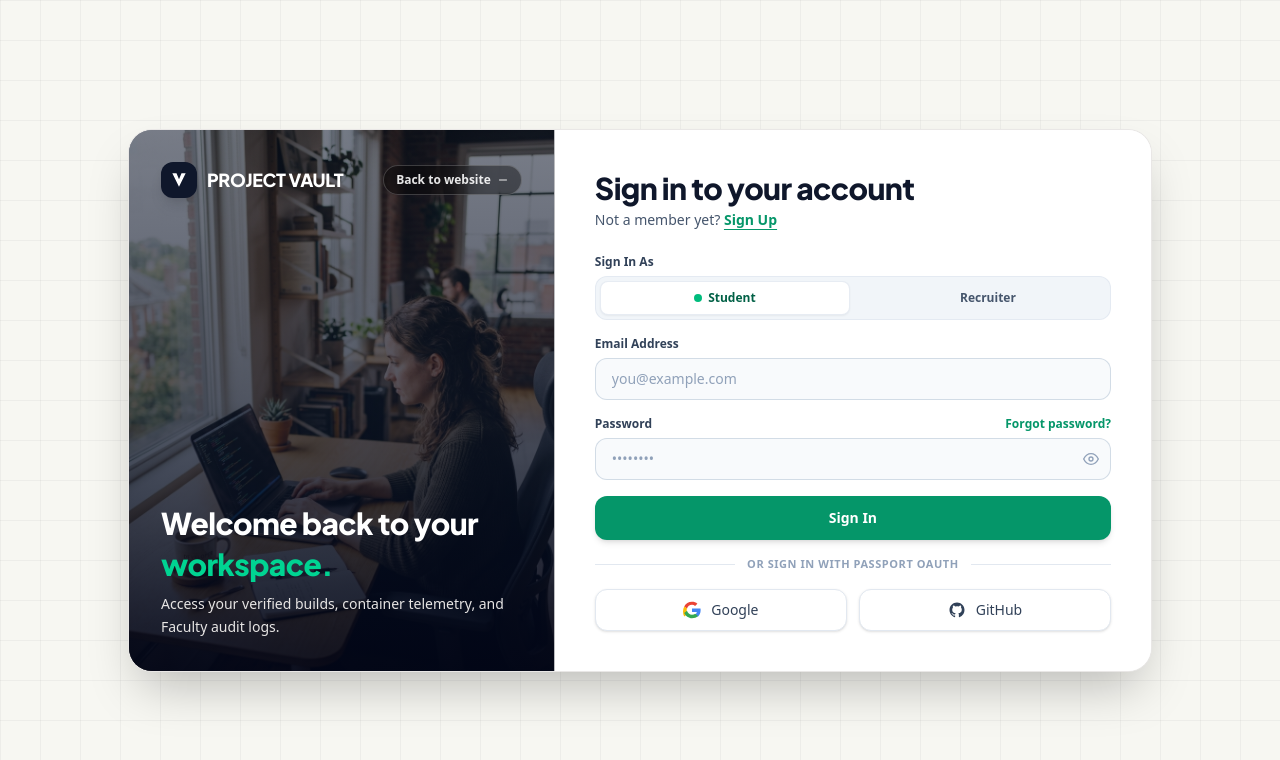
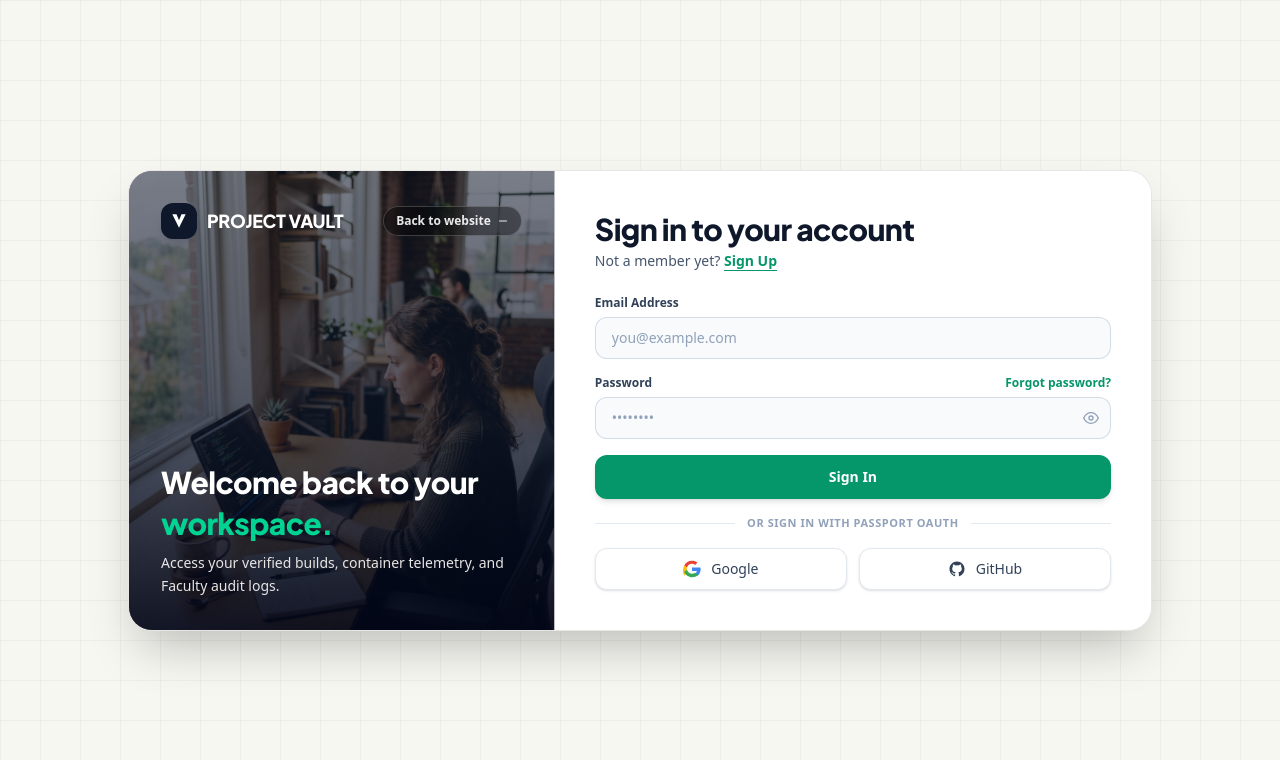
Before and after one commit to DhirajAtWork/Project-Vault-v2, a React (Vite) app in the folder frontend/: page /login in a window 1280 px wide. Shown: the top 760 px of the page. Built offline with nearby package versions, Linux system fonts and the light colour scheme.

Commit message:
Remove Sign In As selector from sign in page

```diff
--- a/frontend/src/pages/SignInPage.jsx
+++ b/frontend/src/pages/SignInPage.jsx
@@ -19,7 +19,6 @@ const SignInPage = () => {
   const [formData, setFormData] = useState({
     email: '',
     password: '',
-    accountType: 'student',
   });
 
   const handleChange = (e) => {
@@ -204,39 +203,6 @@ const SignInPage = () => {
           {/* Sign In Form */}
           <form onSubmit={handleSubmit} className="space-y-4">
 
-            {/* Account Role Selector for Sign In */}
-            <div>
-              <label className="block text-xs font-semibold text-slate-700 mb-1.5">
-                Sign In As
-              </label>
-              <div className="grid grid-cols-2 gap-1.5 p-1 bg-slate-100 rounded-xl border border-slate-200/80">
-                <button
-                  type="button"
-                  onClick={() => setFormData((prev) => ({ ...prev, accountType: 'student' }))}
-                  className={`py-2 text-xs font-bold rounded-lg transition-all cursor-pointer flex items-center justify-center gap-1.5 ${
-                    formData.accountType === 'student'
-                      ? 'bg-white text-emerald-800 shadow-xs border border-slate-200/80'
-                      : 'text-slate-600 hover:text-slate-900'
-                  }`}
-                >
-                  <span className={`w-2 h-2 rounded-full ${formData.accountType === 'student' ? 'bg-emerald-500' : 'bg-transparent'}`}></span>
-                  <span>Student</span>
-                </button>
-                <button
-                  type="button"
-                  onClick={() => setFormData((prev) => ({ ...prev, accountType: 'recruiter' }))}
-                  className={`py-2 text-xs font-bold rounded-lg transition-all cursor-pointer flex items-center justify-center gap-1.5 ${
-                    formData.accountType === 'recruiter'
-                      ? 'bg-white text-purple-800 shadow-xs border border-slate-200/80'
-                      : 'text-slate-600 hover:text-slate-900'
-                  }`}
-                >
-                  <span className={`w-2 h-2 rounded-full ${formData.accountType === 'recruiter' ? 'bg-purple-500' : 'bg-transparent'}`}></span>
-                  <span>Recruiter</span>
-                </button>
-              </div>
-            </div>
-
             {/* Email Field */}
             <div>
               <label className="block text-xs font-semibold text-slate-700 mb-1.5">
```
